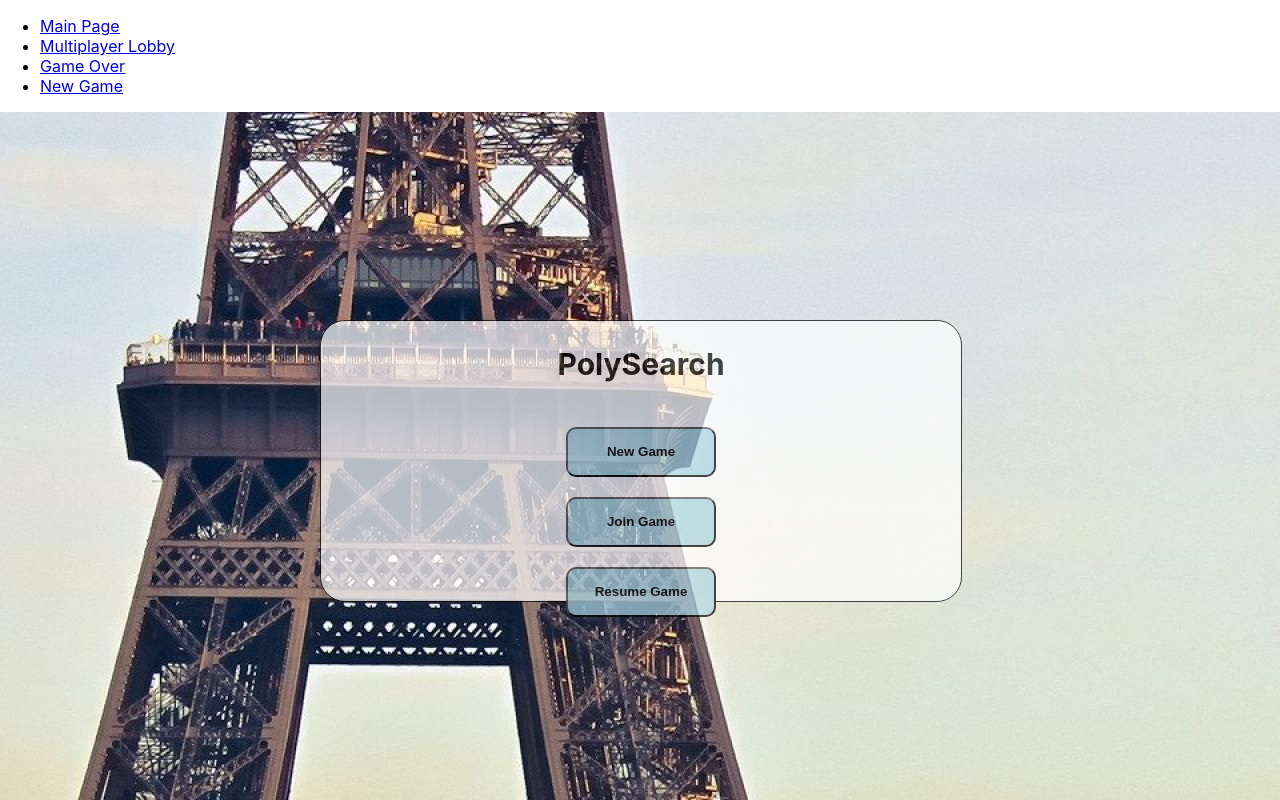
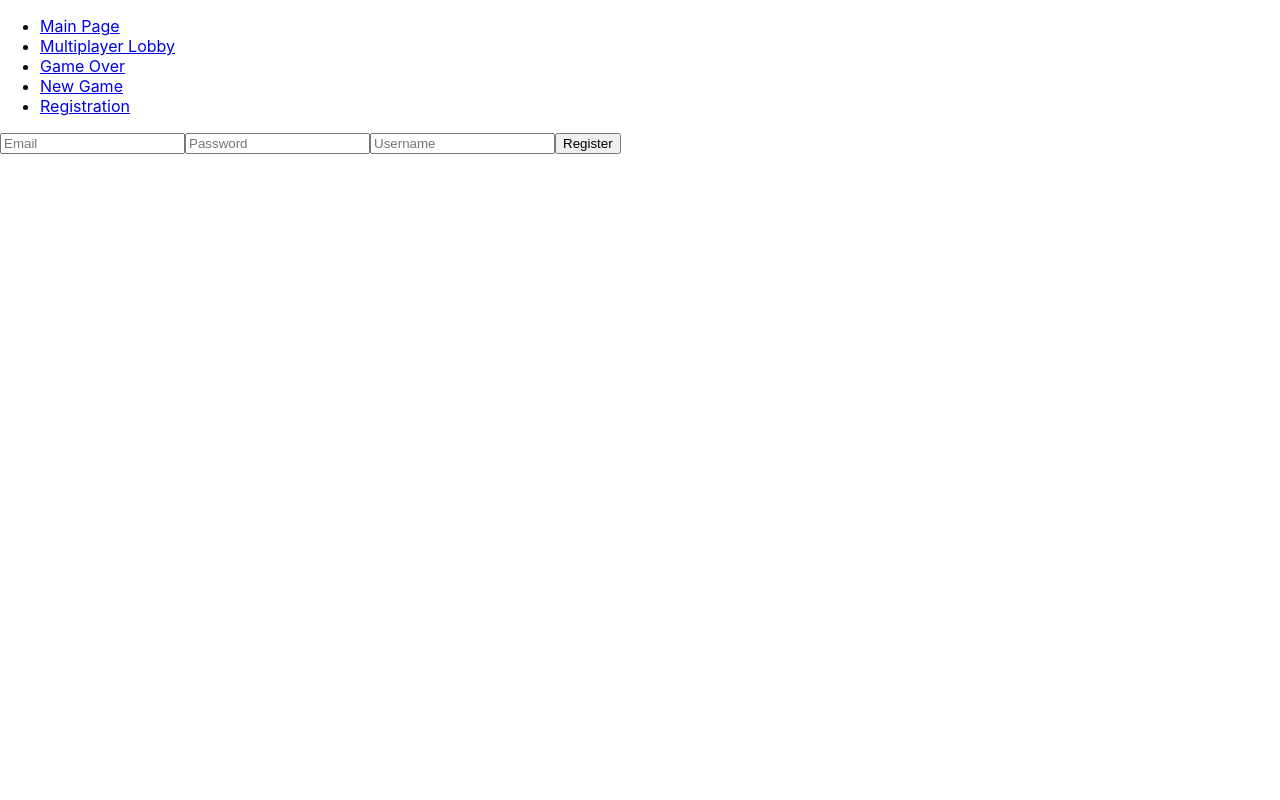
Before and after one commit to jgoncalvesjr/polysearch, a React (Create React App) app in the folder client/: page /registration in a window 1280 px wide. Built offline with nearby package versions, Linux system fonts and the light colour scheme.

Commit message:
Added registration routing and input fields.

```diff
--- a/client/src/App.js
+++ b/client/src/App.js
@@ -9,6 +9,7 @@ import {
   Link, Redirect
 } from "react-router-dom";
 import NewGameSetup from "./components/NewGameSetup";
+import Registration from './components/auth/Registration';
 
 export default function App() {
   return (
@@ -28,24 +29,38 @@ export default function App() {
             <li>
               <Link to="/newgame">New Game</Link>
             </li>
+            <li>
+              <Link to="/registration">Registration</Link>
+            </li>
           </ul>
         </nav>
 
         {/* A <Switch> looks through its children <Route>s and
-            renders the first one that matches the current URL. */}
+            renders the first one that matches the current URL.
+            NOTE THAT ORDER MATTERS HERE!
+            */}
         <Switch>
+
+          <Route path="/registration">
+            <Registration />
+          </Route>
+
           <Route path="/multiplayer-lobby">
             <MultiplayerLobby />
           </Route>
+
           <Route path="/game-over">
             <GameOver />
           </Route>
+
           <Route path="/newgame">
             <NewGame />
           </Route>
+
           <Route path="/">
             <Home />
           </Route>
+
         </Switch>
       </div>
     </Router>
@@ -58,7 +73,6 @@ function Home() {
      <div className="transparent-box" id="main-box">
 
        <h2 id="main-page-title">PolySearch</h2>
-
         <div className="game-buttons-div">
           <button className="game-buttons" onClick={newGameButton}>New Game</button>
           <button className="game-buttons" onClick={joinGameButton}>Join Game</button>
@@ -119,6 +133,8 @@ function NewGame() {
   </div>
   );
 }
+
+
 // Preliminary Button logic is below
 
 // buttons for the main page.
--- a/client/src/components/auth/Registration.js
+++ b/client/src/components/auth/Registration.js
@@ -2,5 +2,65 @@ import React, { Component } from "react";
 import axios from "axios";
 
 export default class Registration extends Component {
+  constructor(props) {
+    super(props);
 
+    this.state = {
+      email: "",
+      password: "",
+      username: "",
+      registrationErrors: ""
+    }
+    this.handleSubmit = this.handleSubmit.bind(this);
+    this.handleChange = this.handleChange.bind(this);
+  }
+
+  handleChange(event) {
+    this.setState({
+      [event.target.name]: event.target.value
+    })
+  }
+
+  handleSubmit(event) {
+    axios.post("https://locahost:3001/users", {
+
+    })
+    event.preventDefault();
+  }
+
+  render() {
+    return (
+      <div>
+        <form onSubmit={this.handleSubmit}>
+          <input
+          type="email"
+          name="email"
+          placeholder="Email"
+          value={this.state.email}
+          onChange={this.handleChange}
+          required />
+
+          <input
+          type="password"
+          name="password"
+          placeholder="Password"
+          value={this.state.password}
+          onChange={this.handleChange}
+          required />
+
+          <input
+          type="username"
+          name="username"
+          placeholder="Username"
+          value={this.state.username}
+          onChange={this.handleChange}
+          required />
+
+          <button type="submit">Register</button>
+
+        </form>
+      </div>
+    )
+
+  }
 }
```
